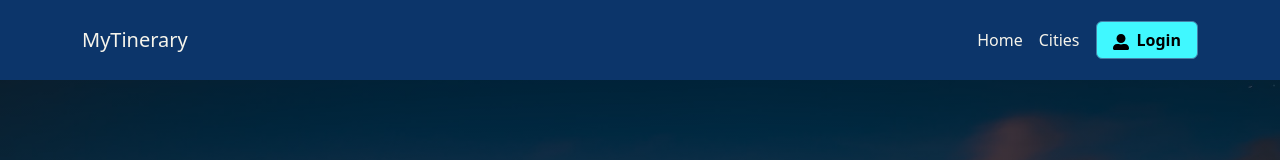
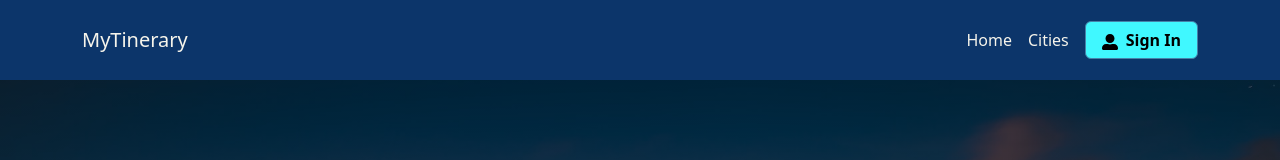
Before and after one commit to Kameha1011/mytinerary-omarFlores, a React (Vite) app: page / in a window 1280 px wide. Shown: the top 160 px of the page. Built offline with nearby package versions, Linux system fonts and the light colour scheme.

Commit message:
signin button now changes to sign out if user signed in

```diff
--- a/src/components/Header/Header.jsx
+++ b/src/components/Header/Header.jsx
@@ -4,8 +4,12 @@ import Navbar from "react-bootstrap/Navbar";
 import Container from "react-bootstrap/Container";
 import Nav from "react-bootstrap/Nav";
 import { FaUserAlt } from "react-icons/fa";
-import { Link } from "react-router-dom";
+import { Link, useLocation } from "react-router-dom";
+import { useSelector } from "react-redux";
 export const Header = () => {
+  const user = useSelector((store) => store.authReducer.user);
+  const location = useLocation();
+  console.log(location);
   return (
     <StyledNavbar expand="md">
       <Container>
@@ -19,13 +23,15 @@ export const Header = () => {
             <Link to="/cities" className="text-decoration-none nav-link">
               Cities
             </Link>
+            <Link to={user ? location.pathname : '/signin'}>
               <StyledButton
                 variant="primary"
                 className="text-center ms-2 px-3 fw-bold"
               >
                 <FaUserAlt className="me-2" />
-              Login
+                {user ? 'Sign Out' : 'Sign In'}
               </StyledButton>
+            </Link>
           </Nav>
         </Navbar.Collapse>
       </Container>
```
Lines whose indentation alone changed are shown as unchanged.
